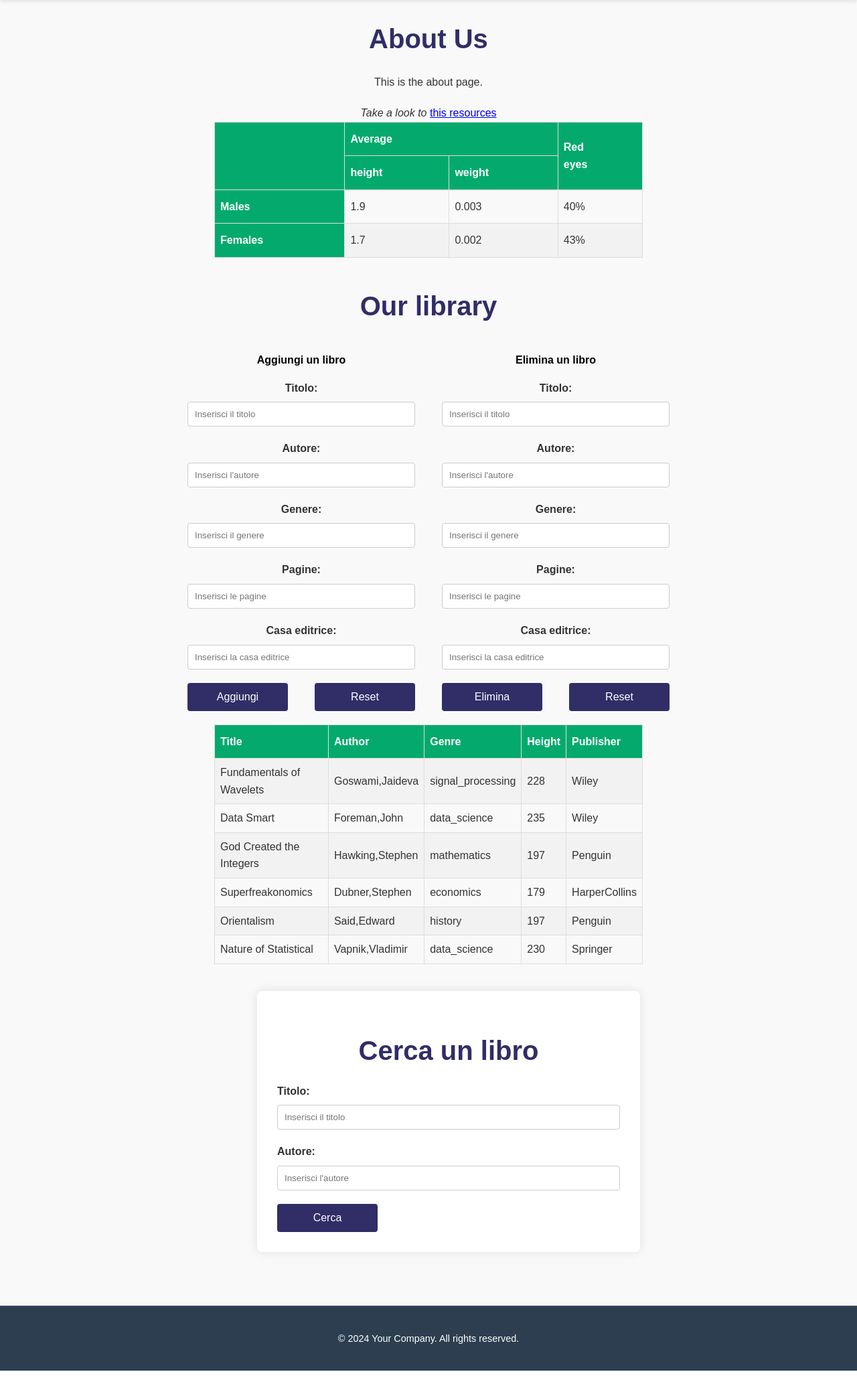
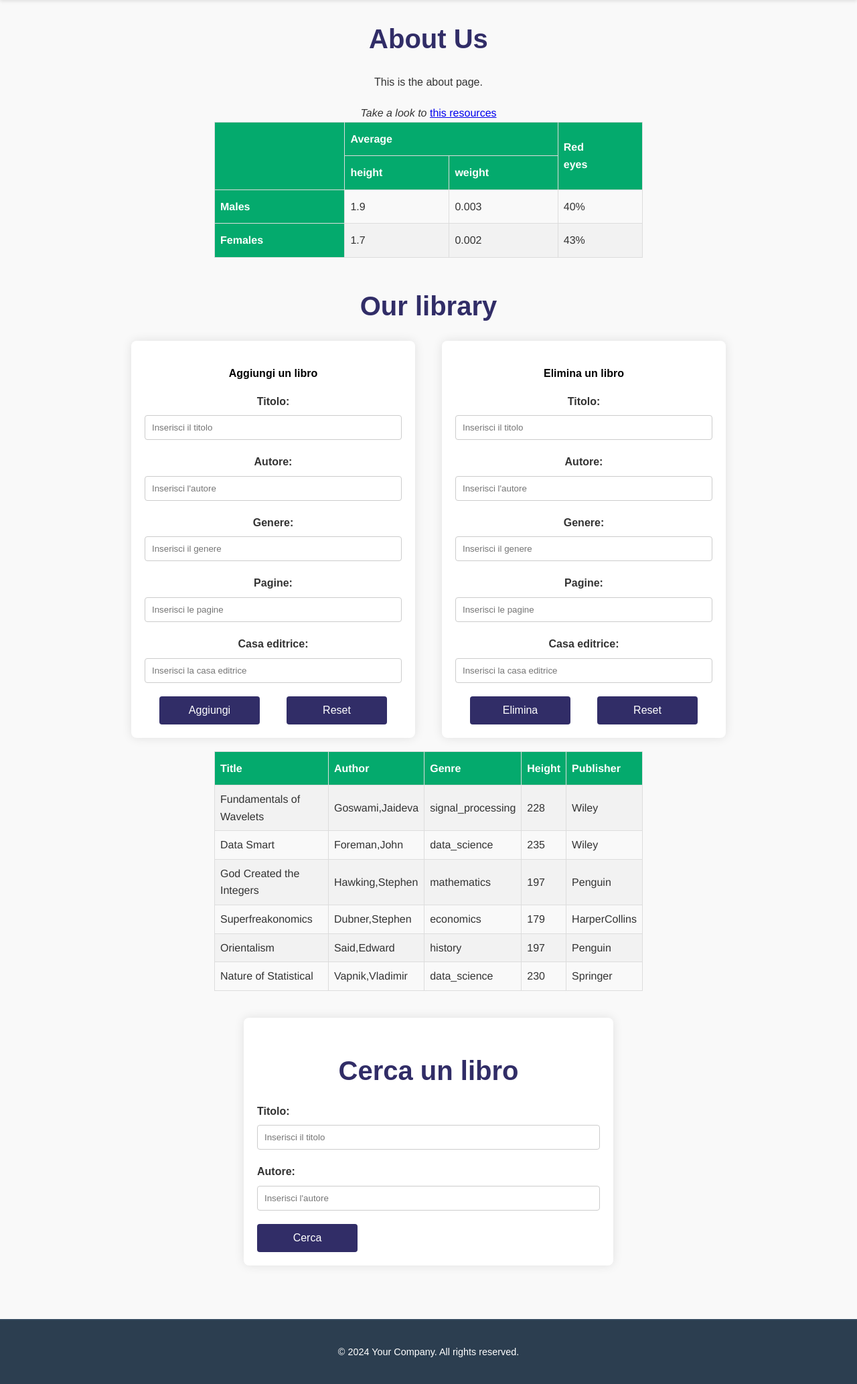
Before and after one commit to SilviaFerrari/my-flask-project, a Flask app: page /about in a window 1280 px wide. Shown: the part 74-2141 px from the top of the page at 67% size. Run offline with Flask 3, Linux system fonts and the light colour scheme.

Commit message:
multy form

```diff
--- a/static/css/layout.css
+++ b/static/css/layout.css
@@ -6,9 +6,11 @@
     gap: 40px;                 /* Spaziatura tra le immagini */
     margin: 20px 0;            /* Margine superiore e inferiore */
 }
+
 .image-item {
     text-align: center;        /* Centra il testo e l'immagine */
 }
+
 .image-item img {
     width: 250px;                               /* Larghezza fissa */
     height: 250px;                              /* Altezza fissa */
@@ -16,6 +18,7 @@
     border-radius: 50%;                         /* Immagine circolare */
     box-shadow: 0 4px 6px rgba(0, 0, 0, 0.1);   /* Aggiunge un'ombra */
 }
+
 .image-item p {
     margin-top: 10px;          /* Spazio sopra il testo */
     font-size: 1rem;           /* Dimensione del testo */
@@ -36,6 +39,7 @@
     text-align: center;
     display: inline-block;
 }
+
 .box1 {
     background-color: #3498db;
     color: white;
@@ -51,26 +55,35 @@
 
 /* FORM */
 
+.form-gallery {
+    display: flex;             /* Allinea gli elementi in fila */
+    justify-content: center;   /* Centra gli elementi orizzontalmente */
+    gap: 40px;                 /* Spaziatura tra le immagini */
+    margin-top: 20px;
+    margin-bottom: 20px;
+}
+
+.form-item {
+    text-align: center;        /* Centra il testo e l'immagine */
+    background-color: white;
+    padding: 20px;
+    border-radius: 8px;
+    box-shadow: 0 0 15px rgba(0, 0, 0, 0.1);
+    width: 30%;
+}
+
 form {
   display: flex;
   flex-direction: column;
 }
 
-.container {
-    padding: 16px;
-    align-content: center;
-    margin-bottom: 40px;
-}
-
 .registration-container {
-  background-color: white;
-  padding: 30px;
-  border-radius: 8px;
-  box-shadow: 0px 0px 15px rgba(0, 0, 0, 0.1);
-  width: 40%;
-  margin-right: 30%;
-  margin-left: 30%;
-  margin-bottom: 40px;
+    background-color: white;
+    padding: 20px;
+    border-radius: 8px;
+    box-shadow: 0 0 15px rgba(0, 0, 0, 0.1);
+    width: 40%;
+    margin: 0 auto 40px;
 }
 
 label {
@@ -120,15 +133,13 @@ button:hover {
   background-color: #cc0000;
 }
 
-/* Table */
+/* TABLE */
 
 table {
-    font-family: Arial, Helvetica, sans-serif;
+    font-family: Lexend, Helvetica, sans-serif;
     border-collapse: collapse;
     width: 50%;
-    margin-left: 25%;
-    margin-right: 25%;
-    margin-bottom: 40px;
+    margin: 0 auto 40px;
 }
 
 table td, table th {
--- a/templates/about.html
+++ b/templates/about.html
@@ -28,8 +28,8 @@
 </table>
 
 <h1>Our library</h1>
-<section class="image-gallery">
-  <div class="registration-container, image-item">
+<section class="form-gallery">
+  <div class="form-item">
     <h3>Aggiungi un libro</h3>
     <form id="addBookForm">
 
@@ -61,7 +61,7 @@
     </form>
   </div>
 
-  <div class="registration-container, image-item">
+  <div class="form-item">
     <h3>Elimina un libro</h3>
     <form id="removeBookForm">
 
@@ -125,6 +125,6 @@
         <button class="align-button" type="submit">Cerca</button>
     </form>
     </div>
-    <table id="resultsTable"></table>
+        <table id="resultsTable"></table>
 
 {% endblock %}
```
